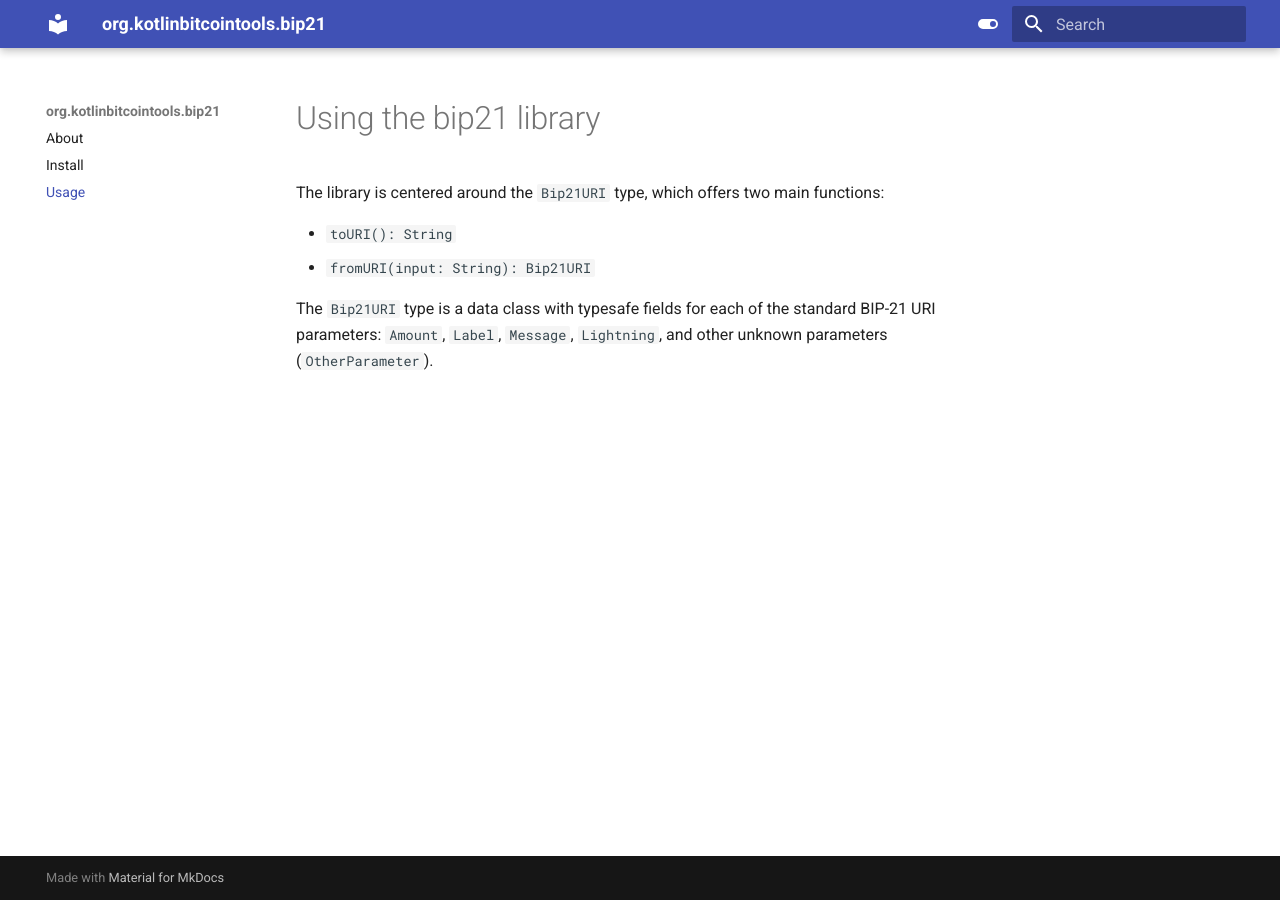
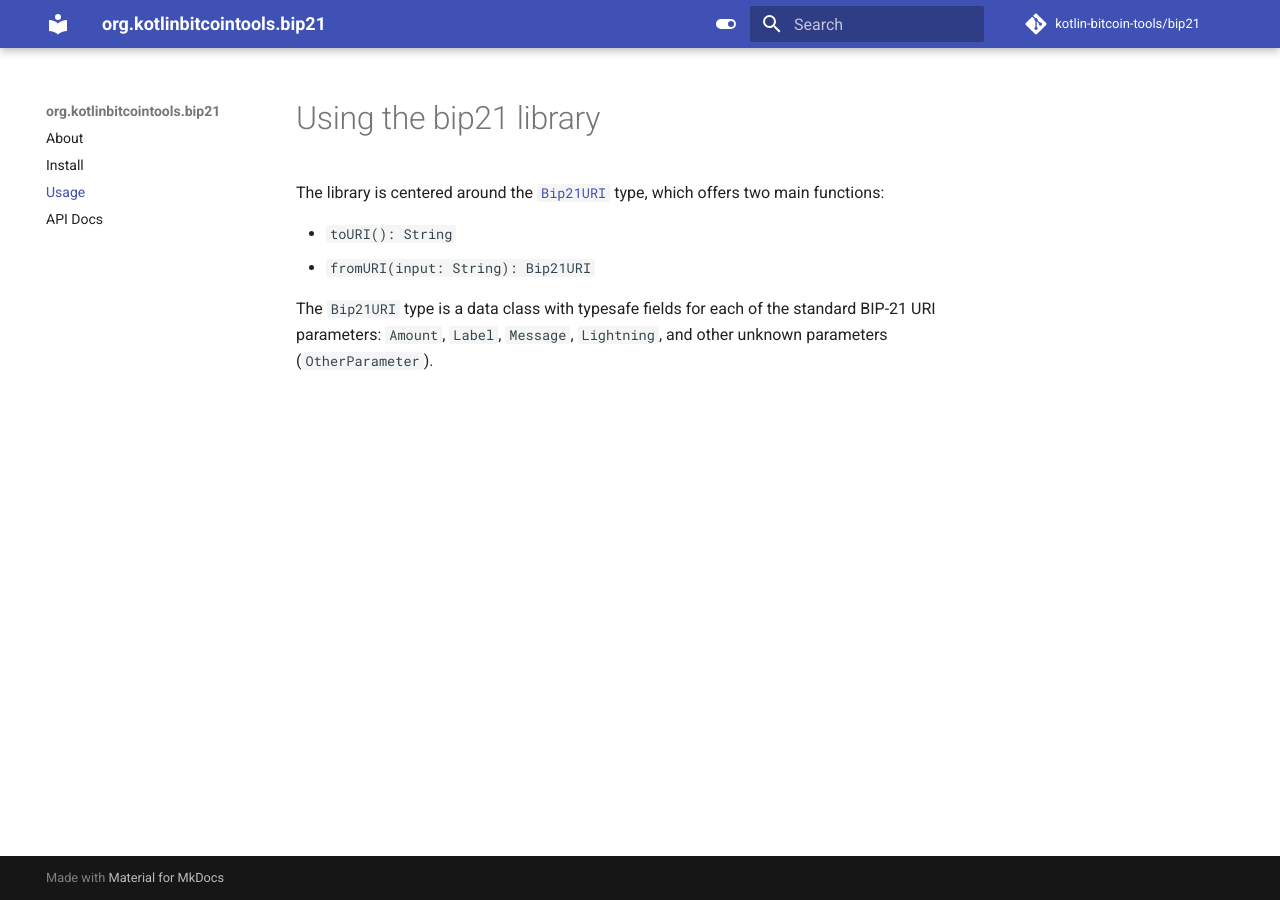
Before and after one commit to kotlin-bitcoin-tools/bip21, an MkDocs documentation site: the page built from docs/usage.md, in a window 1280 px wide. Built offline with MkDocs 1.6.1 and Material for MkDocs 9.7.7, drawn with Linux system fonts in a browser that asks for light colours; comment, search, counter and statistics services are not loaded.

```diff
--- a/docs/usage.md
+++ b/docs/usage.md
@@ -1,8 +1,10 @@
 # Using the bip21 library
 
-The library is centered around the `Bip21URI` type, which offers two main functions:
+The library is centered around the [`Bip21URI`](./api/bip21/org.bitcointools.bip21/-bip21-u-r-i/index.html) type, which offers two main functions:
 
 - `toURI(): String`
 - `fromURI(input: String): Bip21URI`
 
 The `Bip21URI` type is a data class with typesafe fields for each of the standard BIP-21 URI parameters: `Amount`, `Label`, `Message`, `Lightning`, and other unknown parameters (`OtherParameter`).
+
+[`Bip21URI`]: ./api/bip21/org.bitcointools.bip21/-bip21-u-r-i/index.html
--- a/mkdocs.yaml
+++ b/mkdocs.yaml
@@ -1,4 +1,6 @@
 site_name: "org.kotlinbitcointools.bip21"
+repo_name: "kotlin-bitcoin-tools/bip21"
+repo_url: https://github.com/kotlin-bitcoin-tools/bip21
 
 theme:
   name: material
@@ -41,3 +43,4 @@ nav:
   - About: index.md
   - Install: install.md
   - Usage: usage.md
+  - API Docs: ./api/
```
Also changed, not shown: 3 other files.
